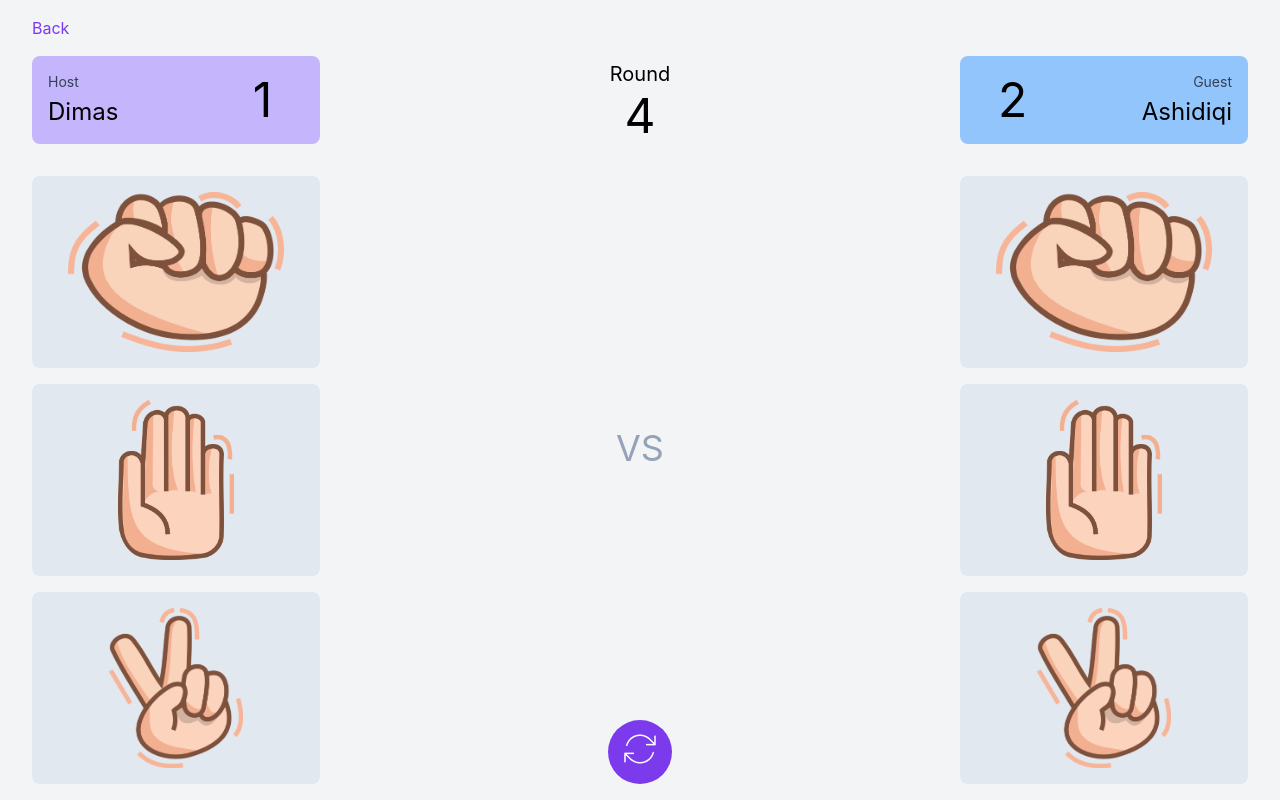
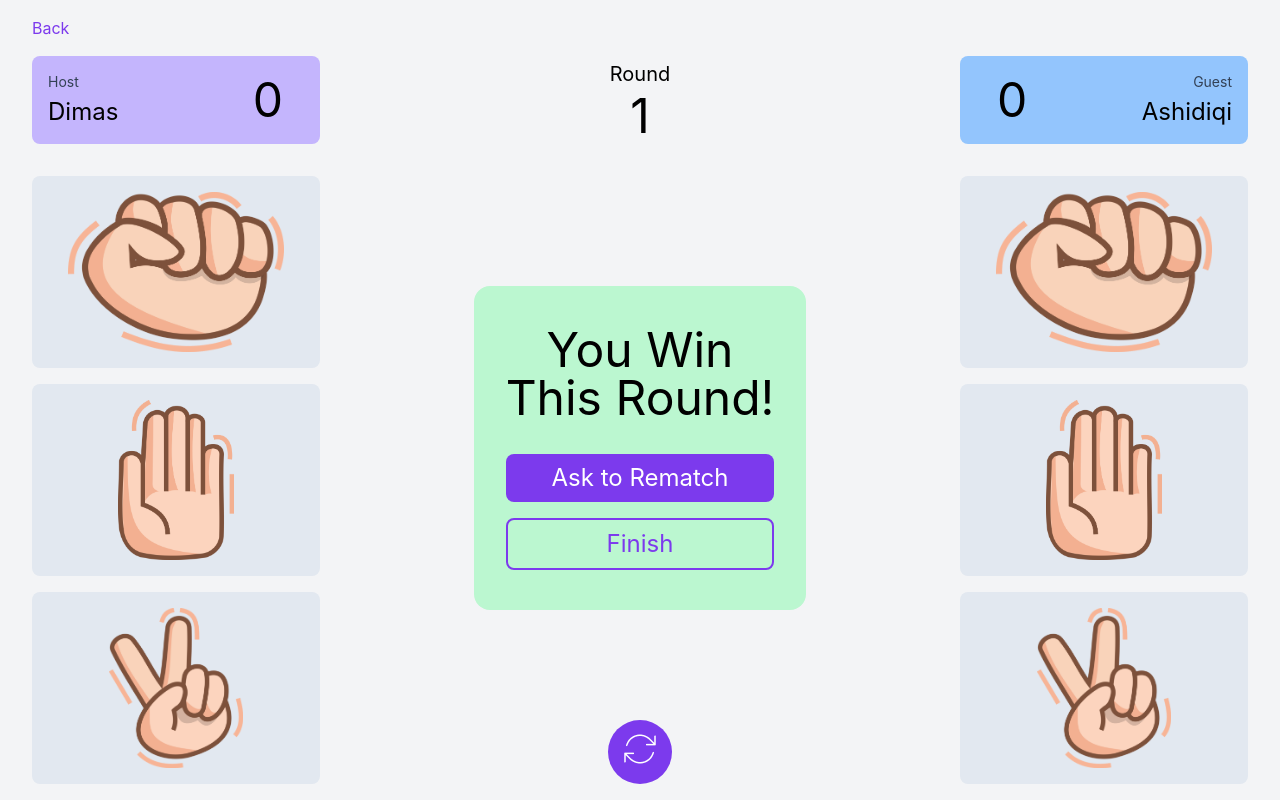
Before and after one commit to rijalrubio/fe-chapter10-alpha, a Next.js app in the folder fe-chapter10/: page /game/1 in a window 1280 px wide. Built offline with nearby package versions, Linux system fonts and the light colour scheme.

Commit message:
finished the frontend

```diff
--- a/fe-chapter10/components/RockPaperScissor.js
+++ b/fe-chapter10/components/RockPaperScissor.js
@@ -1,9 +1,14 @@
 import Image from "next/image";
 
-export default function RockPaperScissor({ userSelection }) {
+export default function RockPaperScissor({ userSelection, onSelect, isDisabled }) {
   return (
     <div className="flex flex-col w-72 gap-4">
-      <button className="basis-1/3 p-4 transition duration-200 hover:scale-105 bg-slate-200 hover:bg-slate-300 rounded-lg">
+      <button
+        disabled={isDisabled}
+        className={`basis-1/3 p-4 transition duration-200 hover:scale-105 bg-slate-200 hover:bg-slate-300
+                  rounded-lg ${userSelection === 1 ? "border border-4 border-violet-600" : ""}`}
+        onClick={async () => await onSelect(1)}
+      >
         <div className="h-full w-full relative">
           <Image
             className="object-contain"
@@ -12,7 +17,12 @@ export default function RockPaperScissor({ userSelection }) {
           />
         </div>
       </button>
-      <button className="basis-1/3 p-4 transition duration-200 hover:scale-105 bg-slate-200 hover:bg-slate-300 rounded-lg">
+      <button
+        disabled={isDisabled}
+        className={`basis-1/3 p-4 transition duration-200 hover:scale-105 bg-slate-200 hover:bg-slate-300
+                    rounded-lg ${userSelection === 2 ? "border border-4 border-violet-600" : ""}`}
+        onClick={async () => await onSelect(2)}
+      >
         <div className="h-full w-full relative">
           <Image
             className="object-contain"
@@ -21,7 +31,12 @@ export default function RockPaperScissor({ userSelection }) {
           />
         </div>
       </button>
-      <button className="basis-1/3 p-4 transition duration-200 hover:scale-105 bg-slate-200 hover:bg-slate-300 rounded-lg">
+      <button
+        disabled={isDisabled}
+        className={`basis-1/3 p-4 transition duration-200 hover:scale-105 bg-slate-200 hover:bg-slate-300
+                  rounded-lg ${userSelection === 3 ? "border border-4 border-violet-600" : ""}`}
+        onClick={async () => await onSelect(3)}
+      >
         <div className="h-full w-full relative">
           <Image
             className="object-contain"
--- a/fe-chapter10/pages/game/[id].js
+++ b/fe-chapter10/pages/game/[id].js
@@ -3,26 +3,62 @@ import HostCard from "../../components/HostCard";
 import GuestCard from "../../components/GuestCard";
 import Image from "next/image";
 import RockPaperScissor from "../../components/RockPaperScissor";
+import {useEffect, useState} from "react";
 
 export default function Game() {
-  const room = {
+  const userId = 1;
+
+  const initialRoom = {
     "id": 1,
     "roomName": "My Room",
     "roomCode": "AGJAA",
     "hostUserId": 1,
     "guestUserId": 2,
-    "hostScore": 1,
-    "guestScore": 2,
+    "hostScore": 0,
+    "guestScore": 0,
     "isFinished": false,
-    "turn": 8,
+    "turn": 1,
     "hostSelection": 0,
     "guestSelection": 0,
-    "hostWantReplay": true,
-    "guestWantReplay": true,
+    "isHostWantReplay": undefined, //
+    "isGuestWantReplay": undefined, //
+    "isHostWinRound": true, //
+    "isGuestWinRound": false, //
     "createdAt": "2022-09-22T09:37:20.759Z",
     "updatedAt": "2022-09-22T09:37:20.759Z",
     "hostUserName": "Dimas",
     "guestUserName": "Ashidiqi",
+  };
+
+  const [room, setRoom] = useState(initialRoom);
+  const [isMyTurn, setIsMyTurn] = useState((userId === room.hostUserId && (room.turn - 1) % 2 === 0) || (userId === room.guestUserId && (room.turn - 1) % 2 === 1));
+
+  const currentRound = Math.floor((room.turn - 1) / 2) + 1;
+  const isUserWin = (userId === room.hostUserId && room.isHostWinRound) || (userId === room.guestUserId && room.isGuestWinRound);
+  const isRoundFinished = (room.isHostWinRound === true) || room.isGuestWinRound;
+
+  const handleHostSelection = async (hostSelection) => {
+    let updatedRoom = { ...room };
+    updatedRoom.hostSelection = hostSelection;
+    updatedRoom.turn += 1;
+
+    await setRoom(updatedRoom);
+    await setIsMyTurn((userId === updatedRoom.hostUserId && (updatedRoom.turn - 1) % 2 === 0) || (userId === updatedRoom.guestUserId && (updatedRoom.turn - 1) % 2 === 1));
+    console.log(room.turn);
+  };
+
+  const handleGuestSelection = async (guestSelection) => {
+    let updatedRoom = { ...room };
+    updatedRoom.guestSelection = guestSelection;
+    updatedRoom.turn += 1;
+
+    await setRoom(updatedRoom);
+    await setIsMyTurn((userId === updatedRoom.hostUserId && (updatedRoom.turn - 1) % 2 === 0) || (userId === updatedRoom.guestUserId && (updatedRoom.turn - 1) % 2 === 1));
+    console.log(updatedRoom.turn);
+  };
+
+  const handleRefresh = () => {
+    console.log("Refreshing.."); // TODO
   };
 
   return (
@@ -48,7 +84,7 @@ export default function Game() {
         </Link>
         <div className="self-center text-center">
           <p className="text-xl">Round</p>
-          <p className="text-5xl mt-1">{Math.floor((room.turn - 1) / 2) + 1}</p>
+          <p className="text-5xl mt-1">{currentRound}</p>
         </div>
         <Link
           href={`/user/${room.guestUserId}`}
@@ -64,11 +100,40 @@ export default function Game() {
 
       {/* Gameplay */}
       <div className="flex grow justify-between mt-8">
-        <RockPaperScissor userSelection={room.hostSelection} />
-        <div className="flex flex-col justify-between h-full">
+        <RockPaperScissor
+          userSelection={room.hostSelection}
+          onSelect={handleHostSelection}
+          // isDisabled={userId !== room.hostUserId && isMyTurn === false}
+          isDisabled={isMyTurn === false} // TODO: Delete
+        />
+        <div className="flex flex-col justify-between h-full items-center">
           <div />
-          <p className="text-4xl text-slate-400 text-center">VS</p>
-          <button className="bg-violet-600 hover:bg-violet-500 h-16 w-16 rounded-full">
+          {
+            isRoundFinished ?
+              <div className={`px-8 py-10 rounded-2xl text-center ${isUserWin ? "bg-green-200" : "bg-red-200"}`}>
+                <p className="text-5xl">{isUserWin ? "You Win" : "You Lose"}<br />This Round!</p>
+                <div className="mt-8 flex flex-col gap-4 text-2xl">
+                  <button
+                    onClick={() => console.log("Restart clicked")}
+                    className="px-8 py-2 bg-violet-600 text-white rounded-lg hover:bg-violet-700 transition"
+                  >
+                    Ask to Rematch
+                  </button>
+                  <button
+                    onClick={() => console.log("Finish clicked")}
+                    className="px-8 py-2 border border-2 border-violet-600 rounded-lg text-violet-600 hover:bg-white transition"
+                  >
+                    Finish
+                  </button>
+                </div>
+              </div>
+              :
+              <p className="text-4xl text-slate-500 text-center">{isMyTurn ? "Your" : "Enemy's"} Turn</p>
+          }
+          <button
+            className="bg-violet-600 hover:bg-violet-500 h-16 w-16 rounded-full"
+            onClick={handleRefresh}
+          >
             <Image
               src="/refresh.png"
               height={40}
@@ -76,7 +141,12 @@ export default function Game() {
             />
           </button>
         </div>
-        <RockPaperScissor userSelection={room.guestSelection} />
+        <RockPaperScissor
+          userSelection={room.guestSelection}
+          onSelect={handleGuestSelection}
+          // isDisabled={userId !== room.guestUserId}
+          isDisabled={false} // TODO: Delete
+        />
       </div>
 
     </div>
```
